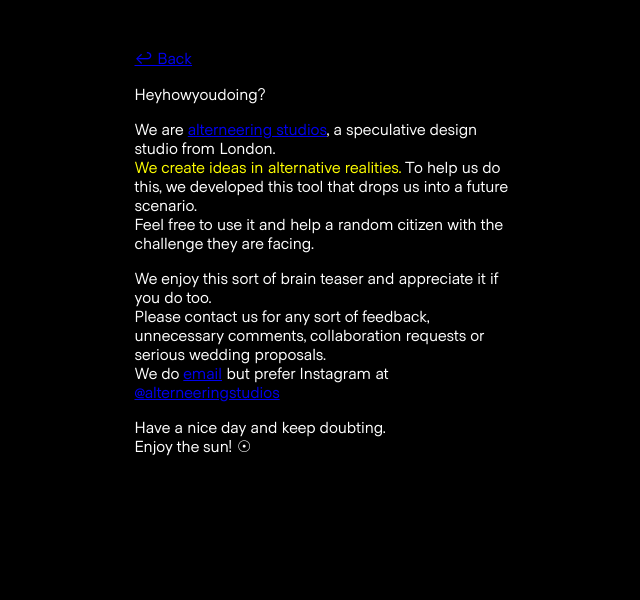
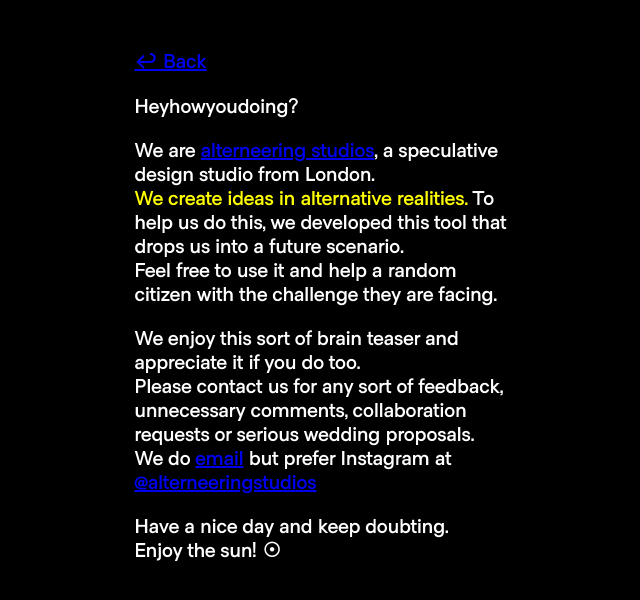
Before and after one commit to iamlucamilan/a-brief-future, a Next.js app: page /about in a window 1280 px wide. Shown: the top 600 px of the page, without its empty margins (318-958 px from the left). Built offline with nearby package versions, Linux system fonts and the light colour scheme.

Commit message:
Fix typography on about page

```diff
--- a/styles.css
+++ b/styles.css
@@ -120,7 +120,16 @@ footer img {
 
 .container.about {
   padding-top: 40px;
+  font-size: 20px;
+  font-weight: 600;
 }
+
+
+.container.about a:visited {
+  color: white;
+}
+
+
 
 
 .sun {
```
